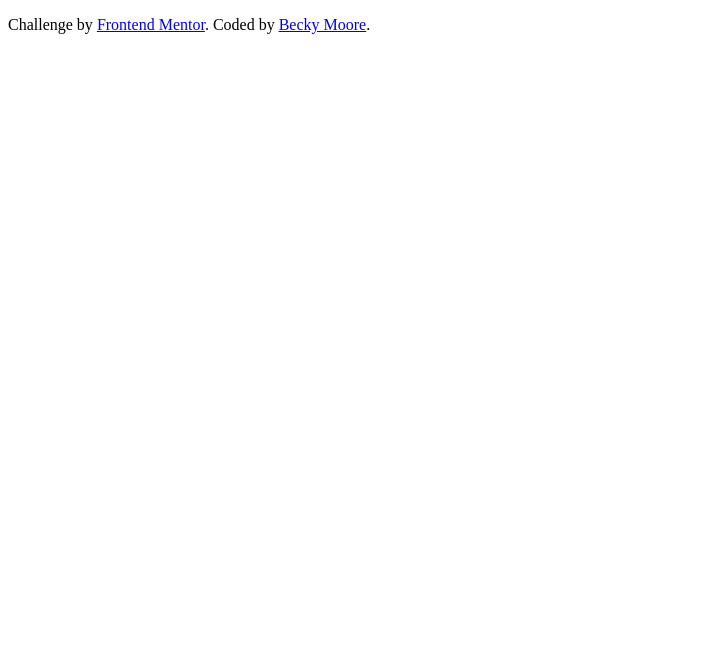
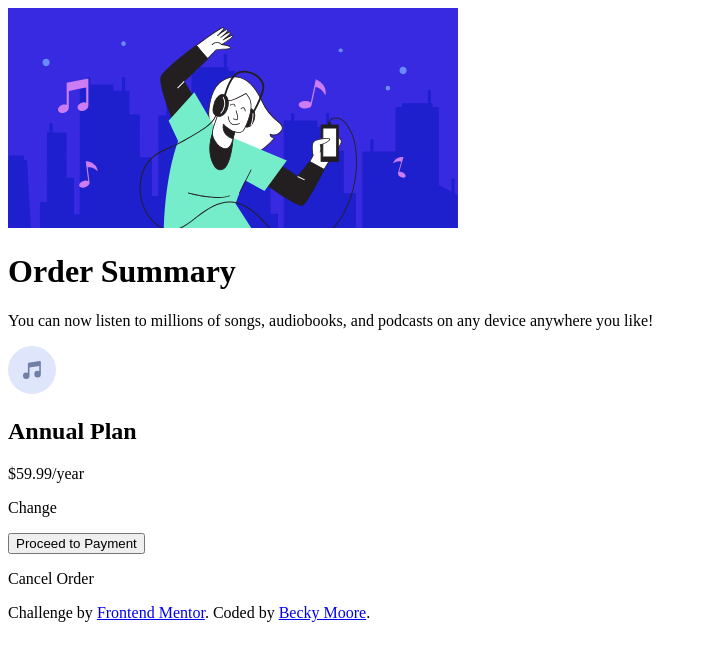
Before and after one commit to MBecky/order-summary-component, a plain HTML site: page index.html in a window 1280 px wide. Shown: the whole page, without its empty margins (0-707 px from the left). Drawn offline with Linux system fonts and the light colour scheme.

Commit message:
added html elements and structure

```diff
--- a/index.html
+++ b/index.html
@@ -10,7 +10,26 @@
 </head>
 
 <body>
+  <main>
+    <img src="./images/illustration-hero.svg">
+      <div>
+        <h1> Order Summary</h1>
+        <p> You can now listen to millions of songs, audiobooks, and podcasts on any device anywhere you like!</p>
+      </div>
 
+    <div>
+      <img src="./images/icon-music.svg">
+        <div>
+          <h2>Annual Plan</h2>
+          <p>$59.99/year</p>
+        </div>
+      <p>Change</p>
+    </div>
+
+    <button type="button">Proceed to Payment</button>
+    <p>Cancel Order</p>
+
+  </main>
 
 
   <footer>
```
